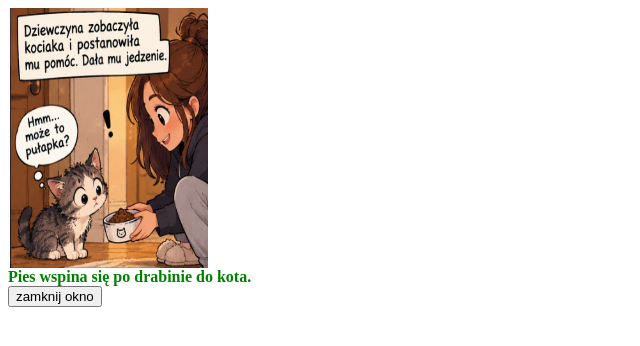
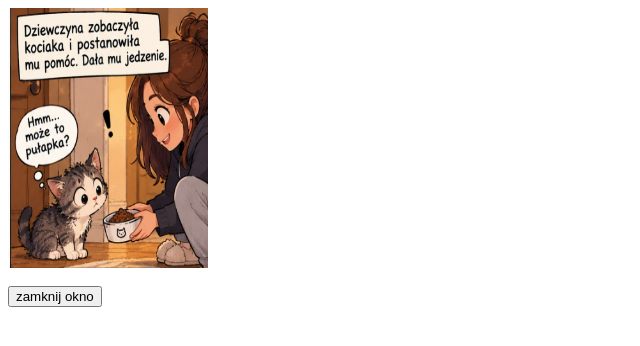
Before and after one commit to illaromanovic13-design/zadania-JS, a plain HTML site: page z5_grafika3_roma.html in a window 1280 px wide. Shown: the whole page, without its empty margins (0-640 px from the left). Drawn offline with Linux system fonts and the light colour scheme.

Commit message:
Remove text from font element in z5_grafika3_roma.html
Removed the text from the font element in the HTML file.

```diff
--- a/z5_grafika3_roma.html
+++ b/z5_grafika3_roma.html
@@ -11,7 +11,7 @@ function okno_zamknij_romanovych_3()
 </head>
 <body>
 <img src="grafika3.png" width="200" height="260" /><br>
-<font color="#008000"><b>Pies wspina się po drabinie do kota.</b></font><br>
+<font color="#008000"><b> </b></font><br>
 <input type="button" value="zamknij okno" onclick="okno_zamknij_romanovych_3()"/>
 </body>
 </html>
```
